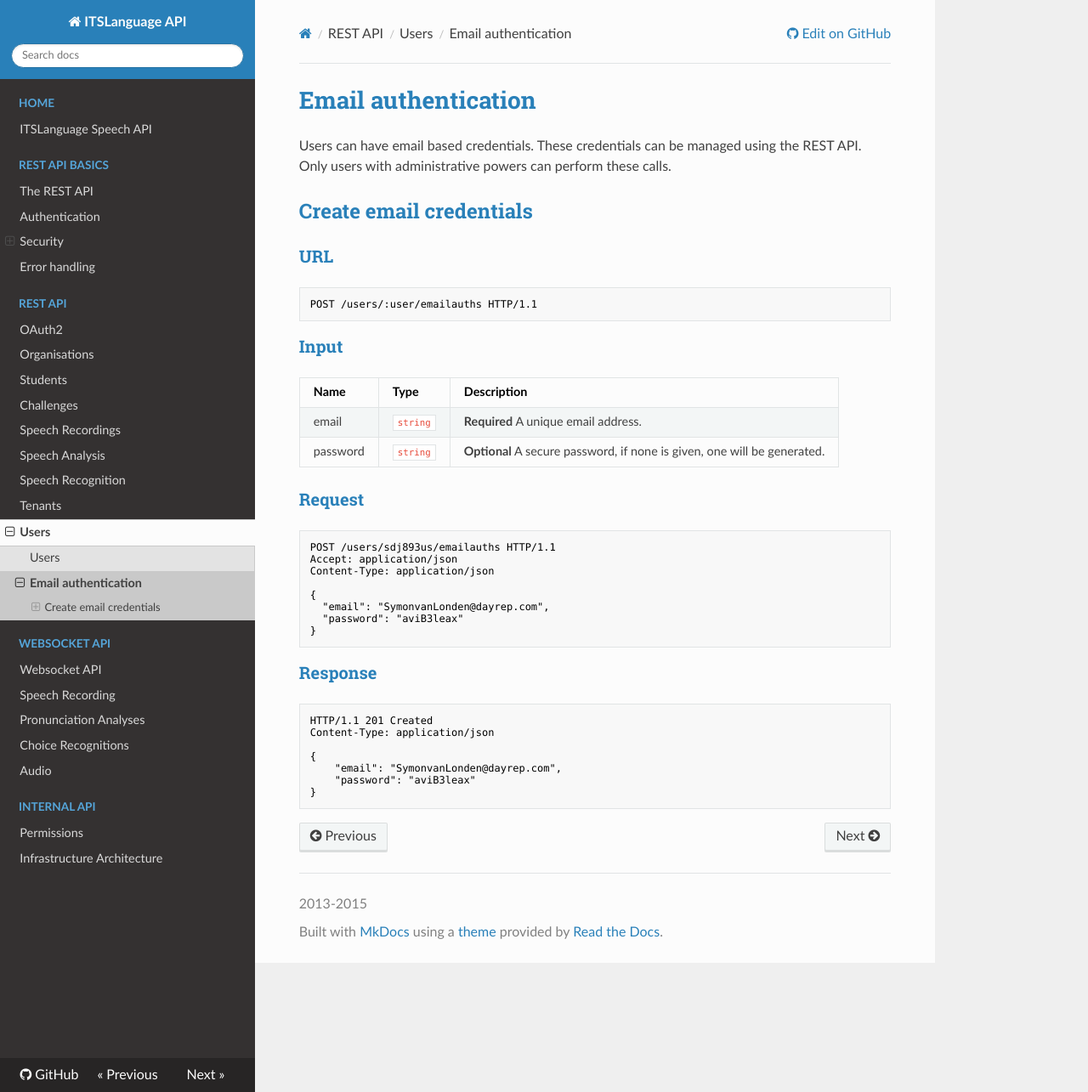
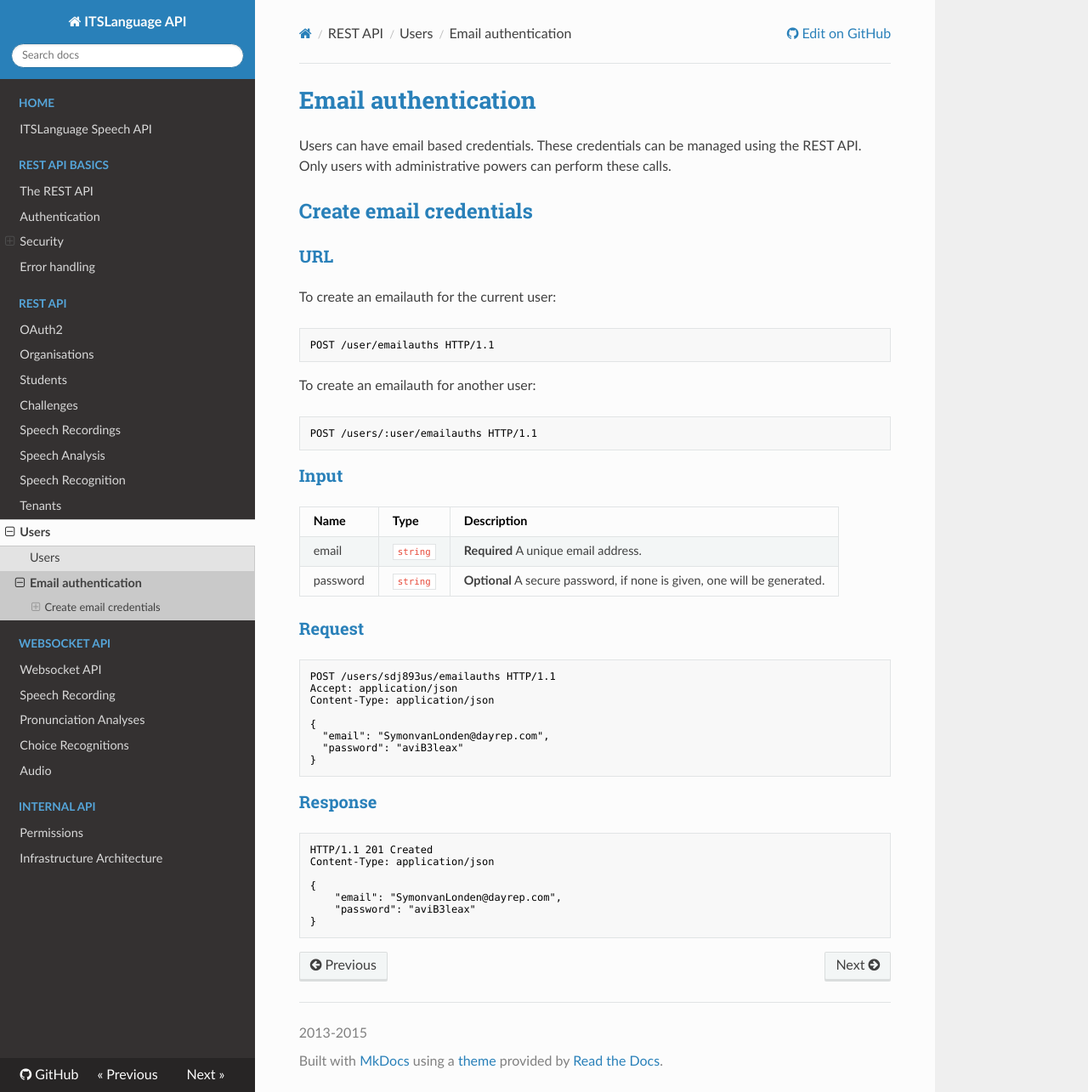
Before and after one commit to joggienl/itslanguage-docs, an MkDocs documentation site: the page built from docs/api/emailauth.md, in a window 1280 px wide and 1285 px high. Shown: the whole window at 85% size. Built offline with MkDocs 1.6.1, drawn with Linux system fonts in a browser that asks for light colours; nearby versions of some CDN libraries; old or Windows-style settings are respelled for this version of MkDocs.

Commit message:
docs(emailauth): add url for current user
Add a url to create an emailauth for the current user.
This doesn't require a user id to be set in the url.

````diff
--- a/docs/api/emailauth.md
+++ b/docs/api/emailauth.md
@@ -7,6 +7,14 @@
 ## Create email credentials
 
 ### URL
+
+To create an emailauth for the current user:
+
+```http
+POST /user/emailauths HTTP/1.1
+```
+
+To create an emailauth for another user:
 
 ```http
 POST /users/:user/emailauths HTTP/1.1
````
